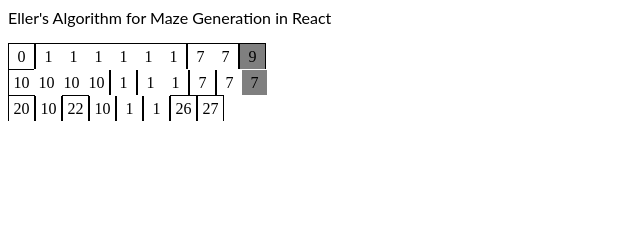
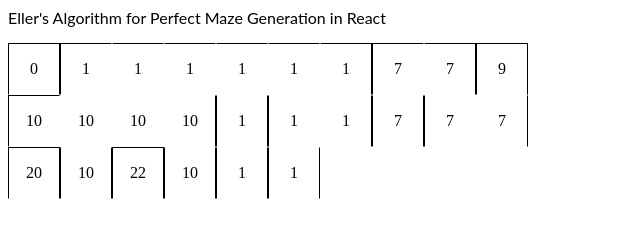
Before and after one commit to jpsierens/maze-generation-ellers-algorithm-react, a React app: page / in a window 1280 px wide. Shown: the whole page, without its empty margins (0-640 px from the left). Built offline with nearby package versions, Linux system fonts and the light colour scheme.

Commit message:
ensure vertical joins per set; flesh out last row with bottom border

```diff
--- a/src/Cell.js
+++ b/src/Cell.js
@@ -37,6 +37,7 @@ Cell.propTypes = {
     left: PropTypes.bool,
     right: PropTypes.bool,
     top: PropTypes.bool,
+    bottom: PropTypes.bool,
   }),
 };
 
--- a/src/Row.js
+++ b/src/Row.js
@@ -16,6 +16,7 @@ class Row extends Component {
       left: true,
       right: true,
       top: true,
+      bottom: false,
     }
     this.state = {
       cells: [],
@@ -104,16 +105,32 @@ class Row extends Component {
   }
 
   joinSomeCells() {
+    // after ensuring vertical connections
+    if (this.currentCell > this.props.width) {
+      clearInterval(this.timerID);
+      // remove the active style
+      const cells = this.state.cells.map((cell, i) => {
+
+        return <Cell setID={cell.props.setID}
+                     active={false}
+                     walls={cell.props.walls}/>
+      });
+      this.setState({ cells });
+      // tell the Maze that the row is done, so we can pass
+      // the state of the row to the next Row
+      this.props.sendRowState(this.state.cells, this.props.index);
+      return;
+    }
+    // after the rows have been joined
     if (this.currentCell > this.props.width - 1) {
-      clearInterval(this.timerID);
       this.ensureVerticalConnections();
       return;
     }
 
-    const cells = this.getCellsAndHighlightCurrent();
+    let cells = this.getCellsAndHighlightCurrent();
     const currentCellSetId = cells[this.currentCell].props.setID;
 
-    if (this.willJoin()) {
+    if (this.willJoin() && this.currentCell < this.props.width - 1) {
       cells[this.currentCell] = this.joinCellToSet(cells, currentCellSetId);
     }
 
@@ -124,17 +141,27 @@ class Row extends Component {
       cells[this.currentCell] = this.joinCellToLastSet(cells);
     }
 
+    // if last set, give bottom walls
+    // TODO: the merges above are being overwritten
+    if (this.props.lastRow) {
+      cells = this.state.cells.map((cell, i) => {
+        const walls = { ...cell.props.walls, bottom: true };
+        return <Cell setID={cell.props.setID}
+                     active={false}
+                     walls={walls}/>
+      });
+    }
+
     this.setState({ cells });
   }
 
   // after the row has been created, ensure that atleast
   // one vertical connection exists per set
   // if not, randomly assign one
-  // TODO: continue
   ensureVerticalConnections() {
-    // if (this.props.previousRowCells) {
-    //   return;
-    // }
+    if (!this.props.previousRowCells) {
+      return;
+    }
 
     // with form {[setID]: cellsBelongingToSet[]}
     const setMap = {};
@@ -161,10 +188,29 @@ class Row extends Component {
 
     console.log(setMap);
     console.log(cellsToAddVerticalConnection);
-    // set state and then
-    // tell the Maze that the row is done, so we can pass
-    // the state of the row to the next Row
-    this.props.sendRowState(this.state.cells, this.props.index);
+    const cells = this.state.cells.map((cell, i) => {
+      if (!cellsToAddVerticalConnection.includes(i)) {
+        return cell;
+      }
+      // last cell remove the active
+      if (i === this.props.width - 1) {
+        return <Cell setID={cell.props.setID}
+                     active={false}
+                     walls={cell.props.walls}/>
+      }
+      const walls = {
+        ...cell.props.walls,
+        top: false,
+      }
+
+      return <Cell setID={cell.props.setID}
+                   active={true}
+                   walls={walls}/>
+    });
+    console.log(cells);
+    // set state
+    this.setState({ cells });
+
   }
 
   tick() {
--- a/src/index.js
+++ b/src/index.js
@@ -28,7 +28,25 @@ class Maze extends Component {
   }
 
   receiveCompleteRow(cells, index) {
-    if (index === 3) {
+    if (index === this.width - 1) {
+      return;
+    }
+
+    // last one
+    if (index === this.width - 2) {
+      this.setState({
+        rows: [
+          // react saves the state for the previous rows so we just need
+          // to spread them here again
+          ...this.state.rows,
+          // the new row
+          <Row index={index + 1}
+               width={this.width}
+               previousRowCells={cells}
+               lastRow={true}
+               sendRowState={this.receiveCompleteRow.bind(this)} />
+        ]
+      });
       return;
     }
 
@@ -50,7 +68,7 @@ class Maze extends Component {
     return (
       <div>
         <p>
-          Eller's Algorithm for Maze Generation in React
+          Eller's Algorithm for Perfect Maze Generation in React
         </p>
         {this.state.rows}
       </div>
--- a/src/style.css
+++ b/src/style.css
@@ -4,10 +4,12 @@ h1, p {
 
 .cell {
   display: inline-flex;
-  width: 25px;
-  height: 25px;
+  width: 50px;
+  height: 50px;
   justify-content: center;
   align-items: center;
+  border: 1px solid white;
+  font-size: 16px;
 }
 
 .active {
```
